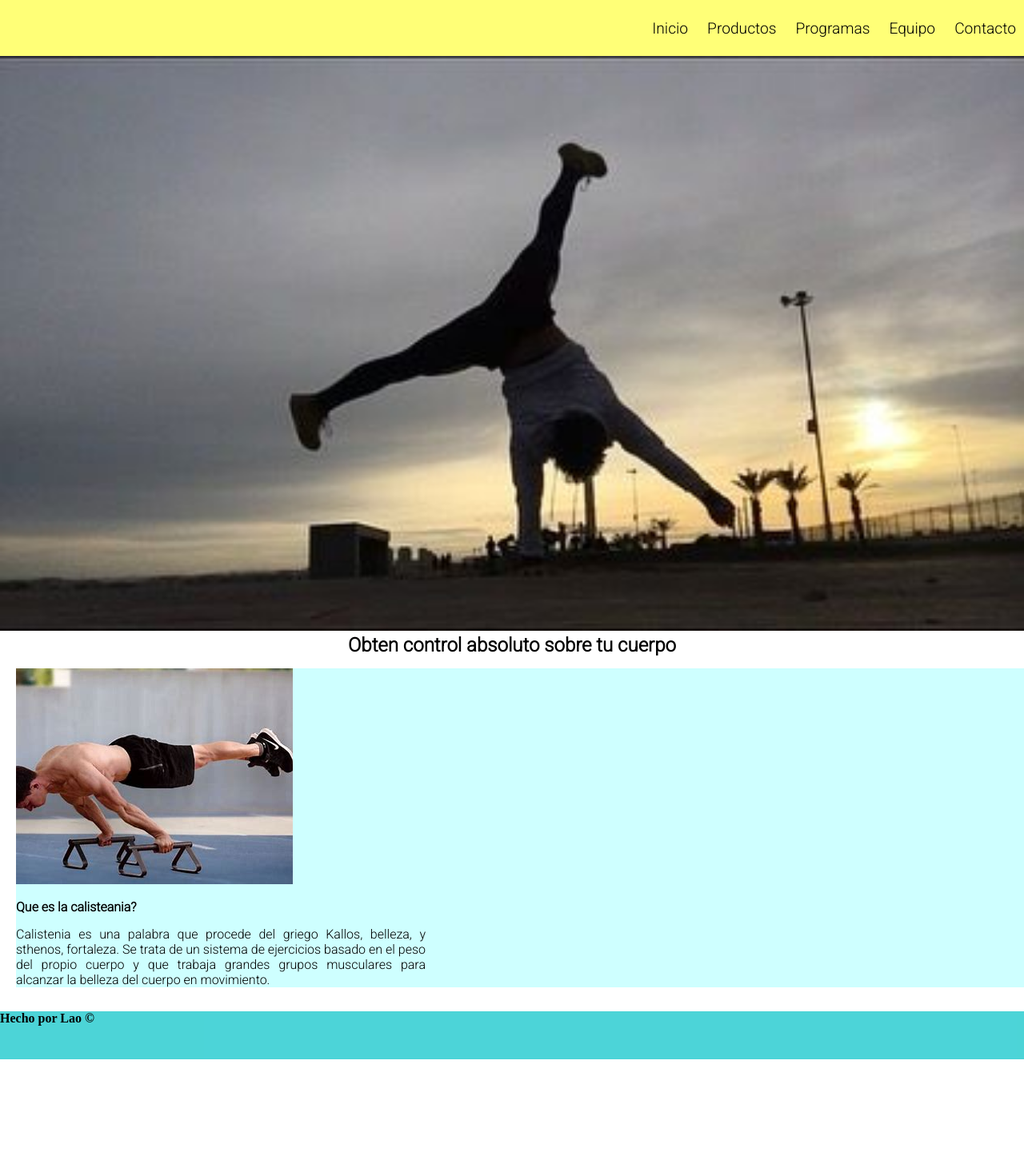
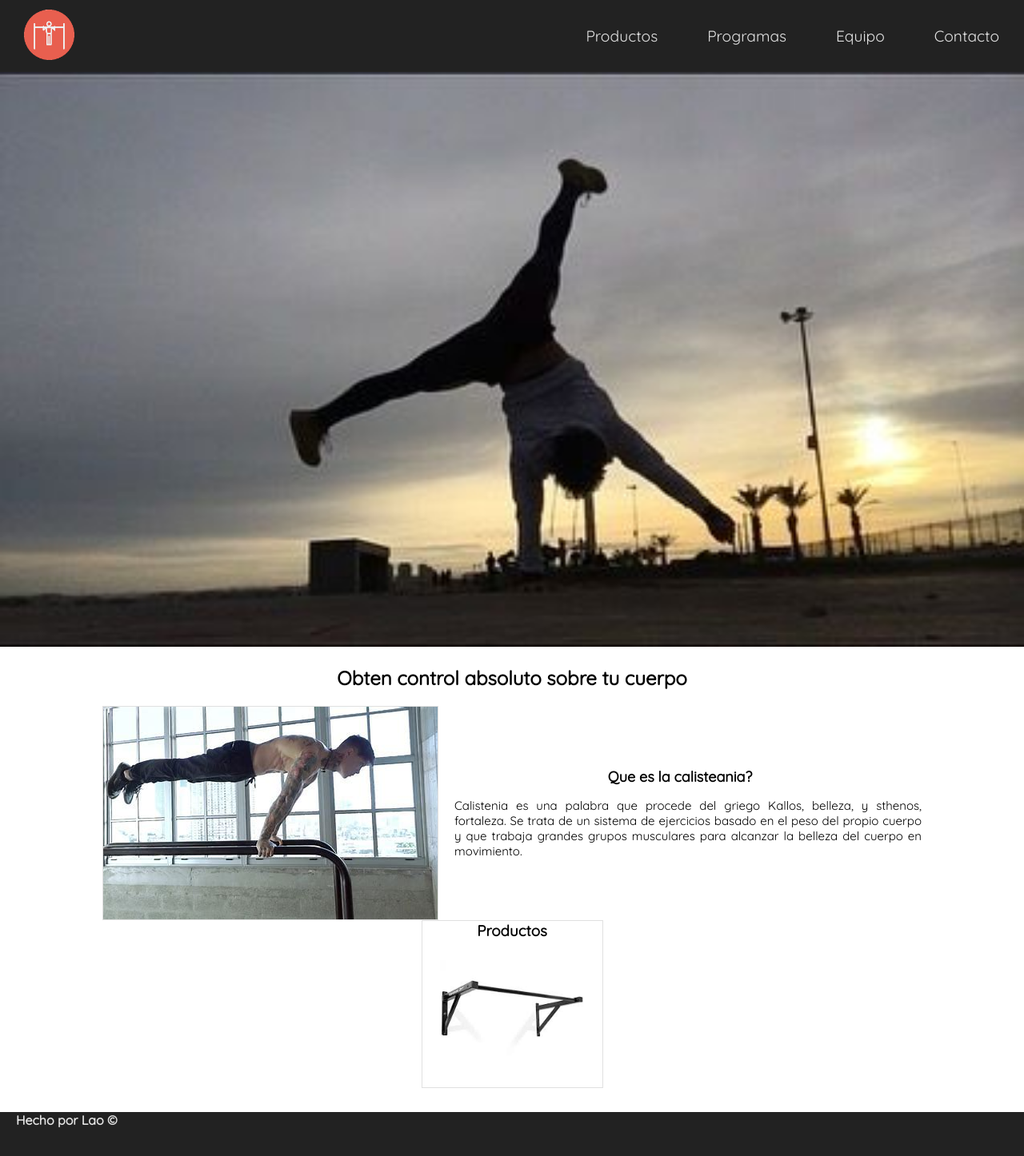
Before and after one commit to lao7272/project-calisthenics, a plain HTML site: page index.html in a window 1280 px wide. Shown: the whole page at 80% size. Before the commit the page ends 1325 px from the top, so only its background shows below. Drawn offline with Linux system fonts and the light colour scheme.

Commit message:
Copie cosas del projecto git

```diff
--- a/css/style.css
+++ b/css/style.css
@@ -1,53 +1,52 @@
 /*GENERALES*/
-@import url('https://fonts.googleapis.com/css2?family=Roboto:wght@300&display=swap');
+@import url('https://fonts.googleapis.com/css2?family=Quicksand&display=swap');
 *{
     margin: 0;
     padding: 0;
 }
-h1,
-h2,
-h3,
-h4,
-h5,
-h6{
-    font-family: 'Roboto', sans-serif;
-    text-align: center;
+body{
+    font-family: 'Quicksand', sans-serif;
 }
-p{
-    font-family: 'Roboto', sans-serif;
-}
+
 a{
     text-decoration: none;
 }
+
 
 /*HEADER*/
 
 header{
     width: 100%;
-    height: 70px;
-    background-color:#ffff77;
+    height: 90px;
+    display: flex;
+    justify-content: space-between;
+    align-items: center;
+    background-color:#222222;
+}
+
+/* Nav */
+.logo img{
+    width: 63px;
+    margin-left: 30px;
+}
+.navBar ul{
     display: flex;
     flex-direction: row;
-    justify-content: flex-end;
-    align-items: center;
 }
-
 .navBar li{
     list-style: none;
-    display: inline-block;
+    margin: 0 20px;
 }
 .navBar a{
-    color: black;
+    color: rgb(228, 228, 228);
     font-size: 1.2rem;
-    padding-left: 5px;
-    padding-right: 5px;
-    margin-left: 5px;
-    margin-right: 5px;
-    font-family: 'Roboto', sans-serif;
-    transition: all 0.5s;
+    margin-left: 8px;
+    margin-right: 8px;
+    padding: 10px 3px 0 3px;
+    transition: all 0.3s;
 }
 .navBar a:hover{
-    text-decoration: underline;
+    border-bottom: rgb(228, 228, 228) solid 2.3px;
 }
 
 /*FOOTER*/
@@ -55,44 +54,74 @@ footer{
     width: 100%;
     height: 60px;
     margin-top: 30px;
-    background-color:rgba(0,194,199, 0.7);
+    background-color: #222222;
+}
+footer strong{
+    margin: 20px;
+    color: rgb(228, 228, 228);
 }
 /* INDEX.HTML */
 
-.sectionOne img{
+.mainSection{
+    width: auto;
+    margin-bottom: 20px;
+}
+.mainSection img{
     width: 100%;
 }
-.sectionOne h1{
+.mainSection h1{
+    margin: 20px 0;
+    text-align: center;
+}
+
+.indexInfo{
+    width: 80%;
+    margin: 0 auto;
+    display: flex;
+    flex-direction: row;
+    justify-content: center;
+    align-items: center;
+}
+.indexInfo img{
+    width: 50%;
+    border: #e0e0e0 solid 1px;
+}
+.indexInfoContent{
+    display: flex;
+    flex-direction: column;
+    align-items: center;
+    justify-content: flex-start;
+}
+.indexInfoContent h2{
+    font-size: 18px;
     text-align: center;
     margin-bottom: 15px;
 }
-.sectionOne p{
-    line-height: 20px;
+.indexInfoContent p{
     font-size: 15px;
-    margin-left: 30px;
     text-align: justify;
-    margin-bottom: 20px;
-    display: inline-block;
-    width: 60%;
-
+    margin-left: 20px;
 }
-.indexInfo{
+.indexAside{
     width: 100%;
-    margin-left: 20px;
-    margin-right: 20px;
-
-    background-color: rgb(206, 255, 255);
-
+    margin: 0 auto
 }
-.indexSubtitle{
-    font-size: 16px;
-    text-align: left;
-    margin-top: 15px;
-    margin-bottom: 15px;
+.linkProduct{
+    width: 50vw;
+    margin: 0 auto;
+    display: flex;
+    flex-direction: column;
+    justify-content: flex-start;
+    align-items: center;
 }
-.indexInfo p{
-    width: 40%;
-    text-align: justify;
+.linkProduct a{
+    color: black;
+    text-align: center;
+    border: #e0e0e0 1px solid;
+}
+.linkProduct img{
+    width: 80%;
+    margin: 0 auto;
 }
 
 /* PRODUCTS.HTML */
@@ -216,51 +245,38 @@ footer{
 }
 /* CONTACT.HTML */
 
-.formContainer{
-    margin: 0 auto;
-    width: 60%;
-}
 .titleForm{
-    margin-top: 25px;
     text-transform: uppercase;
     font-size: 20px;
-    text-align: left;
-    margin-left: 20px;
+    text-align: center;
+    margin-top: 20px;
+}
+.contactForm{
+    margin: 0 auto;
+    width: 72%;
+}
+.contactForm > *{
+    padding: 1rem;
+}
+.contactForm form{
+    max-width: 90%;
+    display: grid;
+    grid-template-columns: 1fr 1fr;
+    margin: 0 4rem 2rem 4rem;
+    column-gap: 2.7rem;
+}
+.contactForm p{
+    margin: 0;
+}
+.block{
+    grid-column: 1 / 3;
 }
 
-.form{
-
-
-    display: grid;
+.submit{
+    grid-template-columns: 1 / 1;
 }
-.form input{
-    margin-bottom: 10px;
-    padding: 12px;
-    border-radius: 4px;
+.contactForm label, input, textarea{
+    width: 100%;
+    padding: 0.3rem;
+    margin: 0.2rem;
 }
-#firstName{
-    grid-area: firstName;
-}
-#lastName{
-    grid-area: lastName;
-}
-#email{
-    grid-area: email;
-}
-#comment{
-    grid-area: comment;
-    grid-template-columns: repeat(2, 1fr);
-}
-#submit{
-    display: block;
-    width: 30px;
-}
-form{
-    grid-template-areas:
-    "firstName lastName"
-    "email email"
-    "comment comment"
-    "comment comment"
-
-    ;
-}
--- a/index.html
+++ b/index.html
@@ -16,9 +16,13 @@
 <body>
     <!-- Comienzo del header + el nav-->
     <header>
+        <div class="logo">
+            <a href="index.html">
+                <img src="img/realicon.png" alt="Logo de la pagina">
+            </a>
+        </div>
         <nav class="navBar">
             <ul>
-                <li><a href="index.html" class="link">Inicio</a></li>
                 <li><a href="pages/products.html">Productos</a></li>
                 <li><a href="pages/programs.html">Programas</a></li>
                 <li><a href="pages/team.html">Equipo</a></li>
@@ -28,25 +32,31 @@
     </header>
     <!-- Inicio del main + section -->
     <main>
-        <section class="sectionOne">
+        <section class="mainSection">
             <img src="img/exercises/one-arm-handstand.jpg" alt="Foto de calistenia">
             <h1>Obten control absoluto sobre tu cuerpo</h1>
         </section>
     </main>
-    <section>
+    <section class="sectionOne">
         <div class="indexInfo">
-            <img src="img/exercises/planche-2.jpg" alt="Foto de Planche">
-            <h2 class="indexSubtitle">Que es la calisteania?</h2>
-            <p>
-                Calistenia es una palabra que procede del griego Kallos, belleza, y sthenos, fortaleza. Se trata de un
-                sistema de ejercicios basado en el peso del propio cuerpo y que trabaja grandes grupos musculares para
-                alcanzar la belleza del cuerpo en movimiento.
-            </p>
+            <img src="img/exercises/planche.jpg" alt="Foto de Planche">
+            <div class="indexInfoContent">
+                <h2>Que es la calisteania?</h2>
+                <p>
+                    Calistenia es una palabra que procede del griego Kallos, belleza, y sthenos, fortaleza. Se trata de
+                    un sistema de ejercicios basado en el peso del propio cuerpo y que trabaja grandes grupos musculares
+                    para alcanzar la belleza del cuerpo en movimiento.
+                </p>
+            </div>
         </div>
-
     </section>
-    <aside>
-
+    <aside class="indexAside">
+        <div class="linkProduct">
+            <a href="pages/products.html">
+                <h3>Productos</h3>
+                <img src="img/products/bar.jpg" alt="">
+            </a>
+        </div>
     </aside>
     <!-- Inicio del footer -->
     <footer>
```
Also changed, not shown: pages/contact.html (+35 -14 lines), pages/products.html (+10 -3 lines), pages/programs.html (+13 -6 lines), pages/team.html (+10 -4 lines), img/realicon.png (added).
